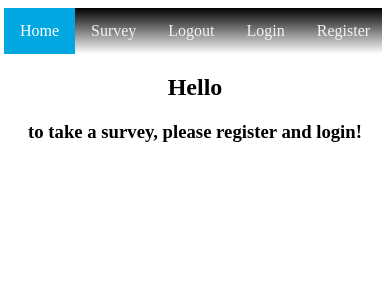
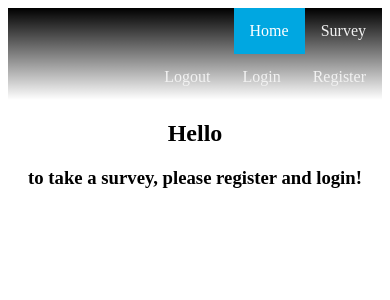
Before and after one commit to DenisB7/story, a Django app: page / in a window 390 px wide. Shown: the top 300 px of the page. Run offline with Django 4.2, Linux system fonts and the light colour scheme.

Commit message:
Modify navigation bar for mobile devices

```diff
--- a/static/base.css
+++ b/static/base.css
@@ -1,6 +1,7 @@
 .header-navigation {
     display: flex;
-    justify-content: center;
+    flex-wrap: wrap;
+    justify-content: flex-end;
     background: linear-gradient(180deg,#000 0,transparent);
 }
 .header-navigation a {
```
